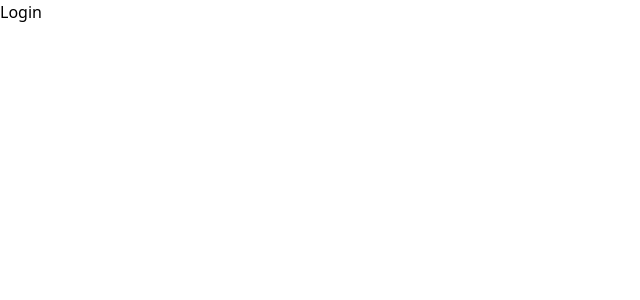
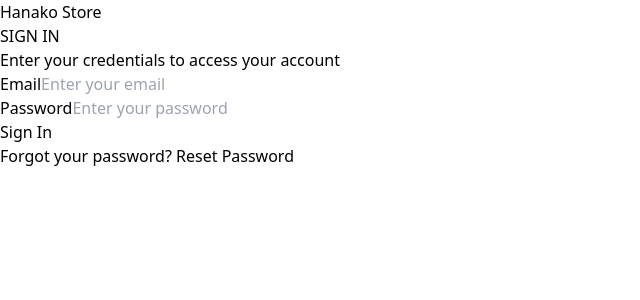
Before and after one commit to psyBeth/Hanako-Store, a React (Create React App) app: page / in a window 1280 px wide. Shown: the top 300 px of the page, without its empty margins (0-640 px from the left). Built offline with nearby package versions, Linux system fonts and the light colour scheme.

Commit message:
login page and tailwind css

```diff
--- a/public/index.html
+++ b/public/index.html
@@ -1,20 +1,16 @@
 <!DOCTYPE html>
 <html lang="en">
+
 <head>
   <meta charset="utf-8" />
   <link rel="icon" href="%PUBLIC_URL%/favicon.ico" />
   <meta name="viewport" content="width=device-width, initial-scale=1" />
   <meta name="theme-color" content="#000000" />
-    <meta
-      name="description"
-      content="Web site created using create-react-app"
-    />
-    <link rel="apple-touch-icon" href="%PUBLIC_URL%/logo192.png" />
+  <meta name="description" content="Web site created using create-react-app" />
   <!--
       manifest.json provides metadata used when your web app is installed on a
       user's mobile device or desktop. See https://developers.google.com/web/fundamentals/web-app-manifest/
     -->
-    <link rel="manifest" href="%PUBLIC_URL%/manifest.json" />
   <!--
       Notice the use of %PUBLIC_URL% in the tags above.
       It will be replaced with the URL of the `public` folder during the build.
@@ -24,8 +20,12 @@
       work correctly both with client-side routing and a non-root public URL.
       Learn how to configure a non-root public URL by running `npm run build`.
     -->
-    <title>React App</title>
+  <link rel="preconnect" href="https://fonts.googleapis.com">
+  <link rel="preconnect" href="https://fonts.gstatic.com" crossorigin>
+  <link href="https://fonts.googleapis.com/css2?family=Syne:wght@400..800&display=swap" rel="stylesheet">
+  <title>HANAKO</title>
 </head>
+
 <body>
   <noscript>You need to enable JavaScript to run this app.</noscript>
   <div id="root"></div>
@@ -40,4 +40,5 @@
       To create a production bundle, use `npm run build` or `yarn build`.
     -->
 </body>
+
 </html>
--- a/src/pages/Login.jsx
+++ b/src/pages/Login.jsx
@@ -2,8 +2,39 @@
 
 const Login = () => {
   return (
-    <div>Login</div>
-  )
-}
+    <div>
+      <div>
+        <div>
+          <span></span>
+          <h1>Hanako Store</h1>
+        </div>
+        <div>
+          <h3>SIGN IN</h3>
+          <p>Enter your credentials to access your account</p>
+        </div>
+        <form>
+          <div className="">
+            <label htmlFor="email">Email</label>
+            <input type="email" placeholder="Enter your email" required />
+          </div>
+          <div>
+            <label htmlFor="pass">Password</label>
+            <input
+              type="password"
+              name="pass"
+              placeholder="Enter your password"
+              required
+            />
+          </div>
+          <button>Sign In</button>
+          <p>
+            <span> Forgot your password? </span>
+            <span>Reset Password</span>
+          </p>
+        </form>
+      </div>
+    </div>
+  );
+};
 
 export default Login
--- a/tailwind.config.js
+++ b/tailwind.config.js
@@ -4,7 +4,26 @@
     "./src/**/*.{js,jsx,ts,tsx}",
   ],
   theme: {
-    extend: {},
+    extend: {
+      colors: {
+        main: "#6a0d83",
+        navbarColor: "#ce4993",
+        labelColor: "#fb9062",
+        white: "#fff"
+      },
+      fontFamily: {
+        'syne' : ['"Syne"', 'sans-serif'],
+      },
+      fontSize: {
+        label: [ '14px', {
+          lineHeight: 'normal',
+          fontWeight: '500',
+        }],
+      },
+      boxShadow: {
+        'login': '2px 5px 10px 0px rgba(0, 0, 0, 0.1)',
+      }
+    },
   },
   plugins: [],
-}
+};
```
Also changed, not shown: public/logo192.png (deleted), public/logo512.png (deleted), public/manifest.json (deleted), public/robots.txt (deleted). Lines whose indentation alone changed are shown as unchanged.
